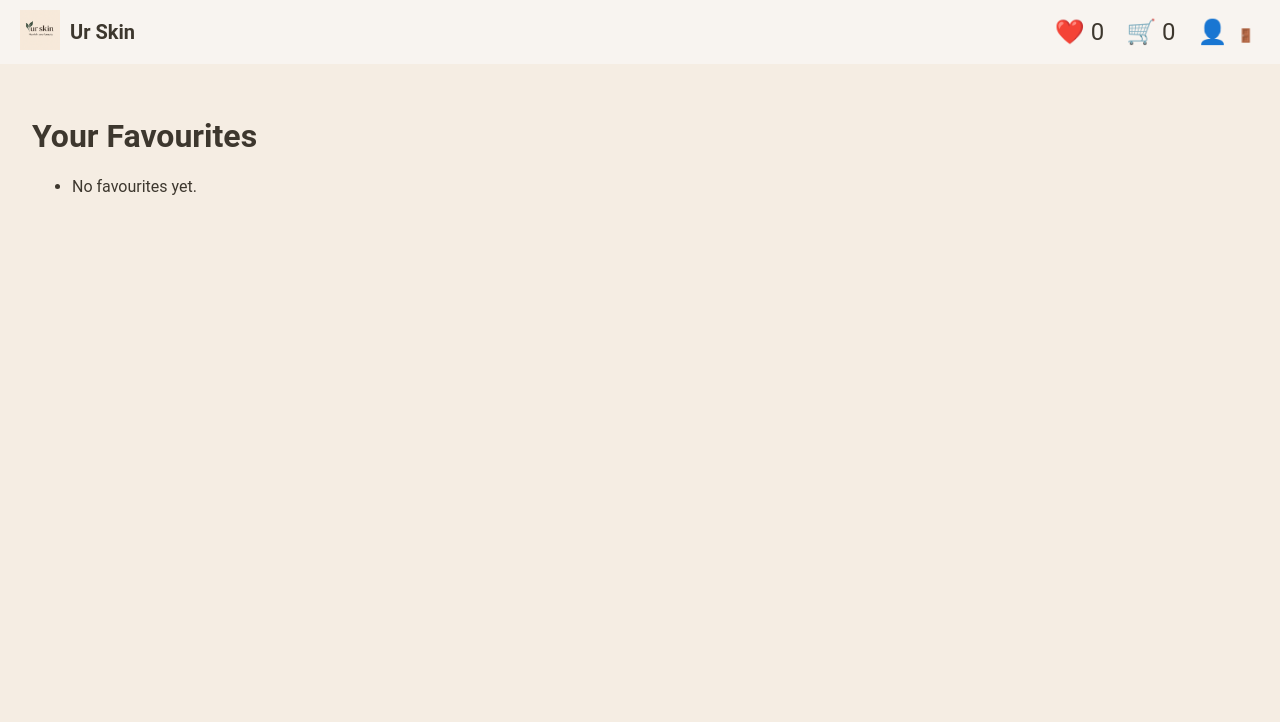
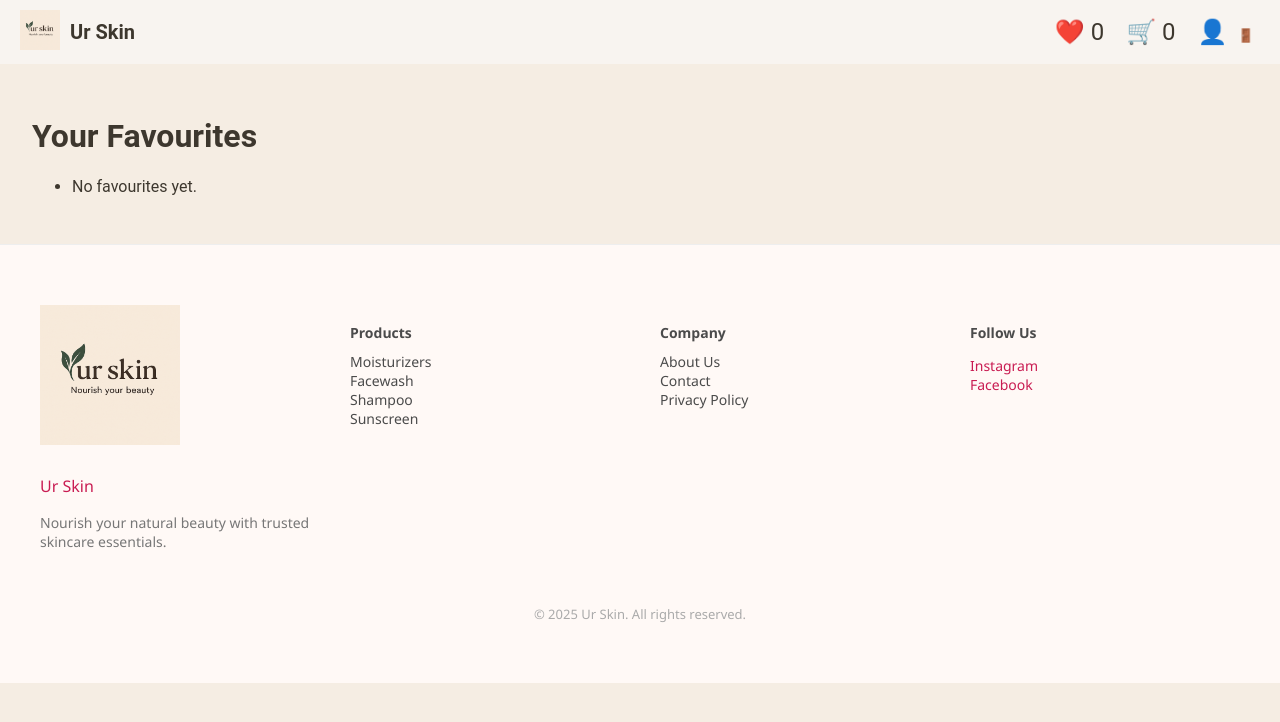
Before and after one commit to devikavarma1821/ur_skin, a Django app: page /favourites/ in a window 1280 px wide. Shown: the top 722 px of the page. Run offline with Django 5.2, Linux system fonts and the light colour scheme; the visitor is signed in with stand-in values (Sample User, id 1); data that the repository does not hold is empty.

Commit message:
Updated footer with Instagram logo

```diff
--- a/store/templates/store/base.html
+++ b/store/templates/store/base.html
@@ -52,5 +52,54 @@
     {% block content %}{% endblock %}
   </main>
 
+  <!-- Add footer here -->
+<footer style="background: #fff9f6; padding: 60px 20px; color: #4b4b4b; font-size: 14px; border-top: 1px solid #eee; font-family: 'Segoe UI', sans-serif;">
+  <div style="max-width: 1200px; margin: auto; display: flex; flex-wrap: wrap; justify-content: space-between; align-items: flex-start; gap: 40px;">
+
+    <!-- Logo and Slogan -->
+    <div style="flex: 1; min-width: 240px;">
+      <img src="{% static 'store/img/logo_main.png' %}" alt="Ur Skin Logo" style="width: 140px; margin-bottom: 10px;">
+      <p style="font-size: 16px; color: #c91c52; font-weight: 500;">Ur Skin</p>
+      <p style="color: #777;">Nourish your natural beauty with trusted skincare essentials.</p>
+    </div>
+
+    <!-- Navigation Links -->
+    <div style="flex: 1; min-width: 160px;">
+      <h4 style="margin-bottom: 10px; font-weight: bold;">Products</h4>
+      <ul style="list-style: none; padding: 0; margin: 0;">
+        <li><a href="#" style="color: #4b4b4b; text-decoration: none;">Moisturizers</a></li>
+        <li><a href="#" style="color: #4b4b4b; text-decoration: none;">Facewash</a></li>
+        <li><a href="#" style="color: #4b4b4b; text-decoration: none;">Shampoo</a></li>
+        <li><a href="#" style="color: #4b4b4b; text-decoration: none;">Sunscreen</a></li>
+      </ul>
+    </div>
+
+    <!-- Company Info -->
+    <div style="flex: 1; min-width: 160px;">
+      <h4 style="margin-bottom: 10px; font-weight: bold;">Company</h4>
+      <ul style="list-style: none; padding: 0; margin: 0;">
+        <li><a href="#" style="color: #4b4b4b; text-decoration: none;">About Us</a></li>
+        <li><a href="#" style="color: #4b4b4b; text-decoration: none;">Contact</a></li>
+        <li><a href="#" style="color: #4b4b4b; text-decoration: none;">Privacy Policy</a></li>
+      </ul>
+    </div>
+
+    <!-- Social Media -->
+    <div style="flex: 1; min-width: 160px;">
+      <h4 style="margin-bottom: 10px; font-weight: bold;">Follow Us</h4>
+      <p>
+        <a href="#" style="color: #c91c52; text-decoration: none; margin-right: 10px;">Instagram</a><br>
+        <a href="#" style="color: #c91c52; text-decoration: none;">Facebook</a>
+      </p>
+    </div>
+  </div>
+
+  <!-- Bottom Bar -->
+  <div style="text-align: center; margin-top: 40px; color: #aaa; font-size: 13px;">
+    &copy; 2025 Ur Skin. All rights reserved.
+  </div>
+</footer>
+
+
 </body>
 </html>
--- a/store/urls.py
+++ b/store/urls.py
@@ -1,6 +1,8 @@
 from django.urls import path, include
 from . import views
 from django.contrib.auth import views as auth_views
+from django.conf import settings
+from django.conf.urls.static import static
 
 app_name = 'store'
 urlpatterns = [
@@ -14,8 +16,12 @@ urlpatterns = [
     path('register/', views.register, name='register'),
     path('logout/', views.logout_view, name='logout'),
     path('profile/', views.profile_view, name='profile'),
-    path('add_to_cart/<int:product_id>/', views.add_to_cart, name='add_to_cart'),
-    path('add-to-favourites/<int:product_id>/', views.add_to_favourites, name='add_to_favourites'),
+    path('favourites/', views.favourites_view, name='favourites'),
+    path('cart/', views.cart_view, name='cart'),
 
 
 ]
+# Serve static and media files in development (only for DEBUG = True)
+if settings.DEBUG:
+    urlpatterns += static(settings.MEDIA_URL, document_root=settings.MEDIA_ROOT)
+    urlpatterns += static(settings.STATIC_URL, document_root=settings.STATICFILES_DIRS[0])
```
Also changed, not shown: her_products/settings.py (+9 -0 lines), 1 other file.
